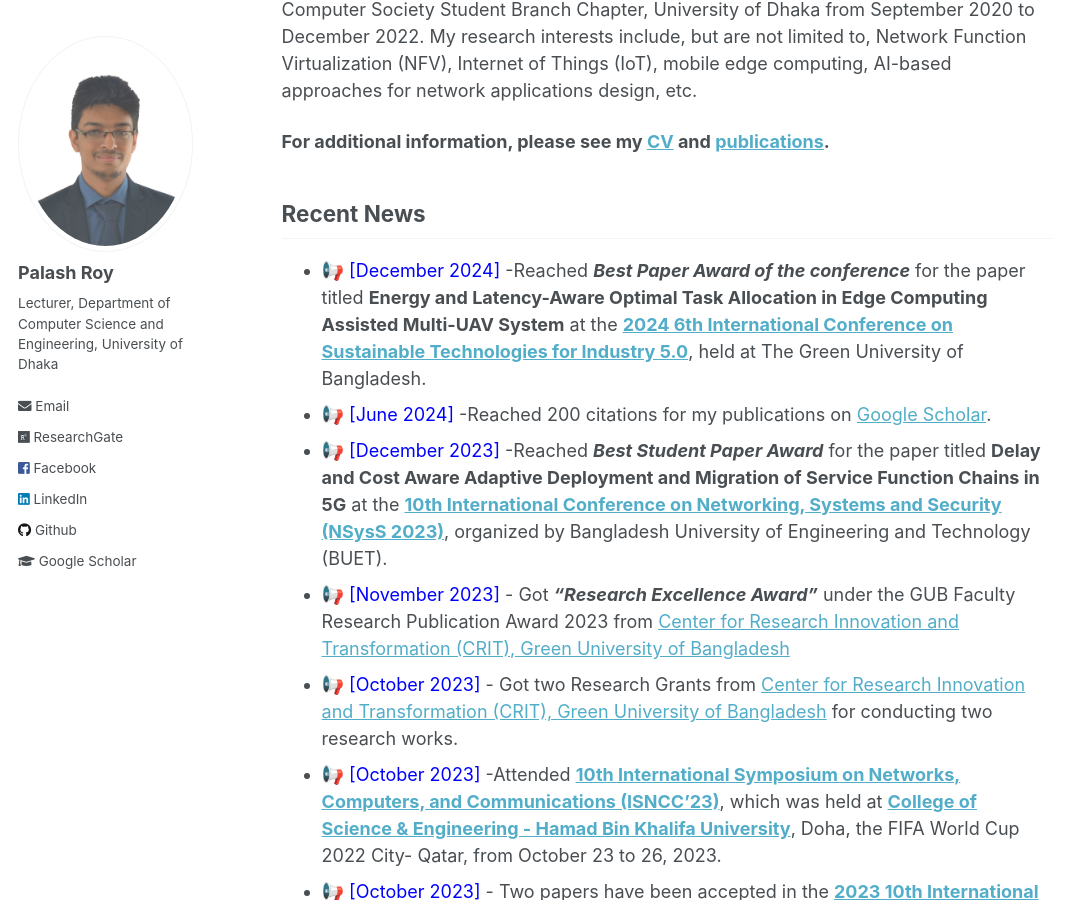
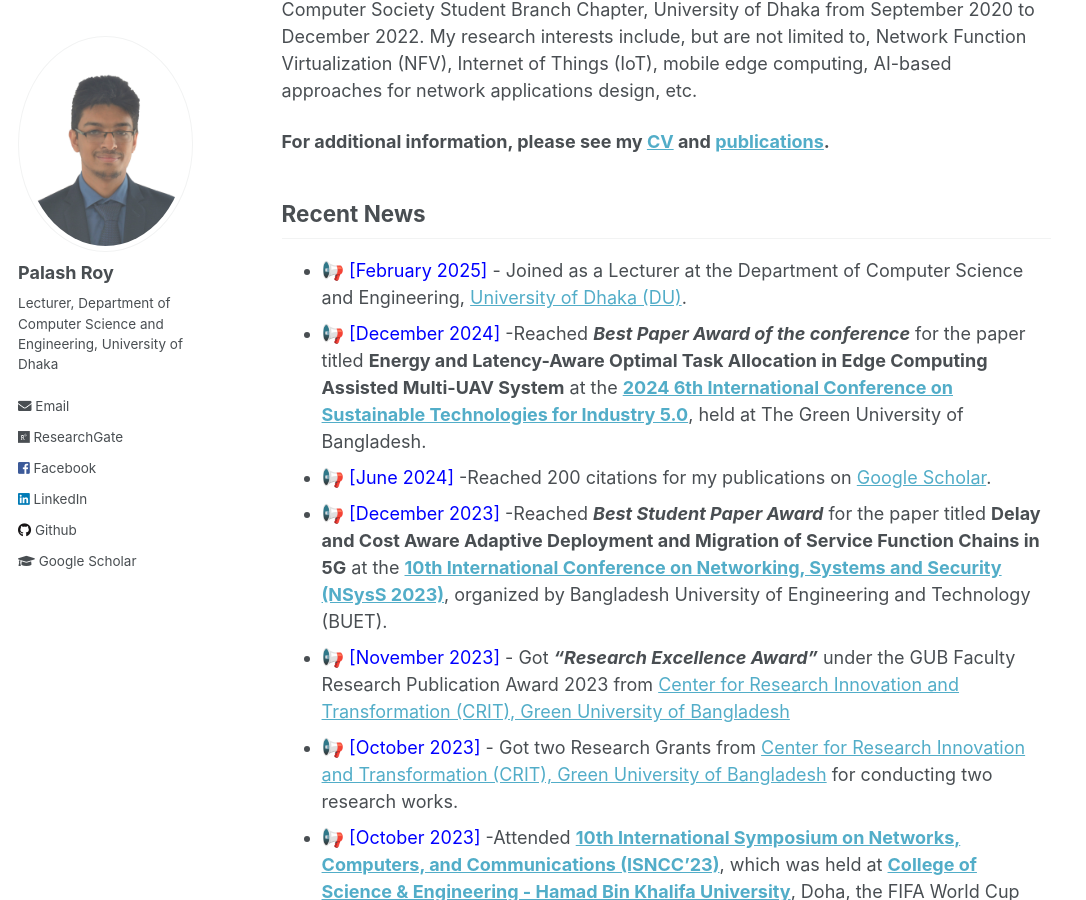
Before and after one commit to PalashRoy975/PalashRoy975.github.io, a Jekyll site: the page built from _pages/about.md, in a window 1280 px wide and 900 px high, scrolled down 402 px. Shown: the whole window, without its empty margins (0-1086 px from the left). Built offline with Jekyll 4.4.1, drawn with Linux system fonts in a browser that asks for light colours.

Commit message:
Update about.md

```diff
--- a/_pages/about.md
+++ b/_pages/about.md
@@ -37,6 +37,7 @@ for conducting extensive research work on M.Sc. Thesis.
 
 
 ## Recent News
+* 📢 <span style="color:Blue"> [February 2025] </span> - Joined as a Lecturer at the Department of Computer Science and Engineering, [University of Dhaka (DU)](https://www.du.ac.bd/).
 * 📢 <span style="color:Blue"> [December 2024] </span> -Reached ***Best Paper Award of the conference*** for the paper titled **Energy and Latency-Aware Optimal Task Allocation in Edge Computing Assisted Multi-UAV System** at the **[2024 6th International Conference on Sustainable Technologies for Industry 5.0](https://sti.green.edu.bd/)**, held at The Green University of Bangladesh.
 * 📢 <span style="color:Blue"> [June 2024] </span> -Reached 200 citations for my publications on [Google Scholar](https://scholar.google.com/citations?user=6YbqlUkAAAAJ&hl=en).
 * 📢 <span style="color:Blue"> [December 2023] </span> -Reached ***Best Student Paper Award*** for the paper titled **Delay and Cost Aware Adaptive Deployment and Migration of Service Function Chains in 5G** at the **[10th International Conference on Networking, Systems and Security (NSysS 2023)](https://cse.buet.ac.bd/nsyss2023/)**, organized by Bangladesh University of Engineering and Technology (BUET).
```
